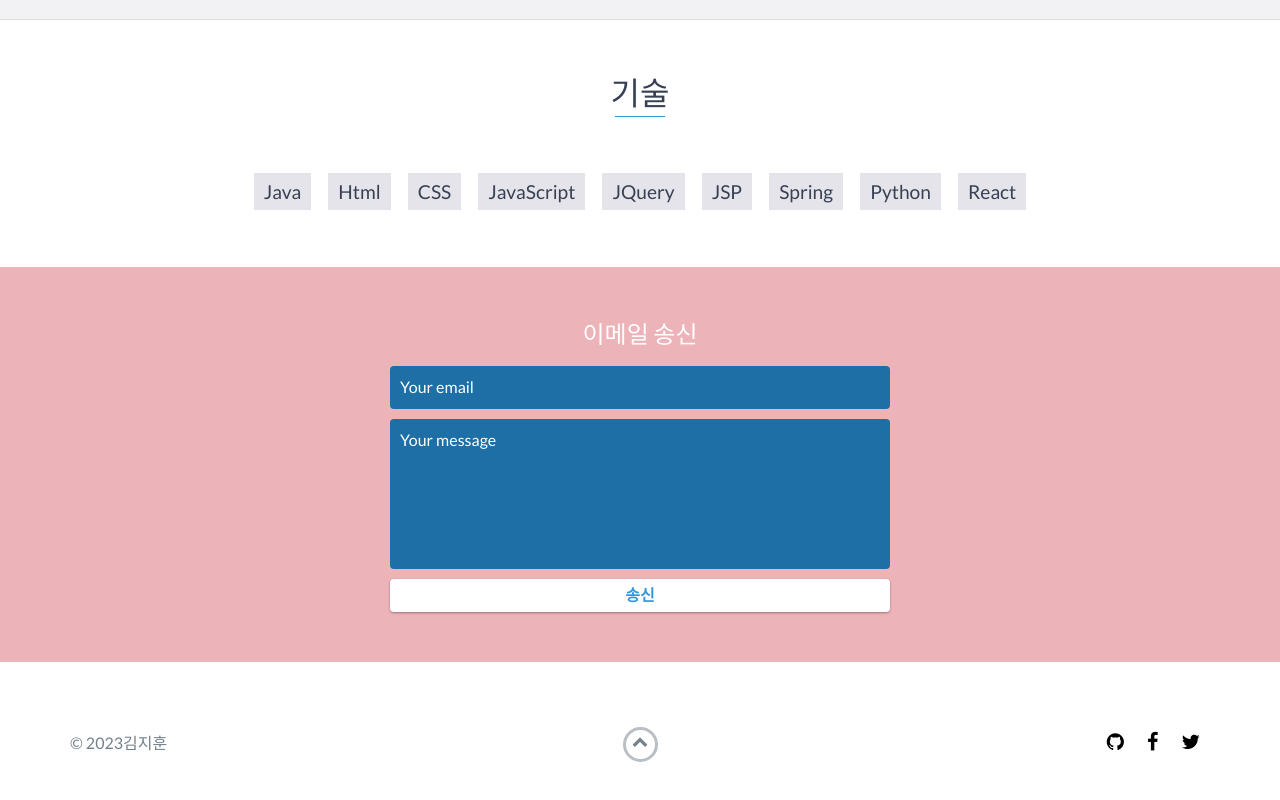
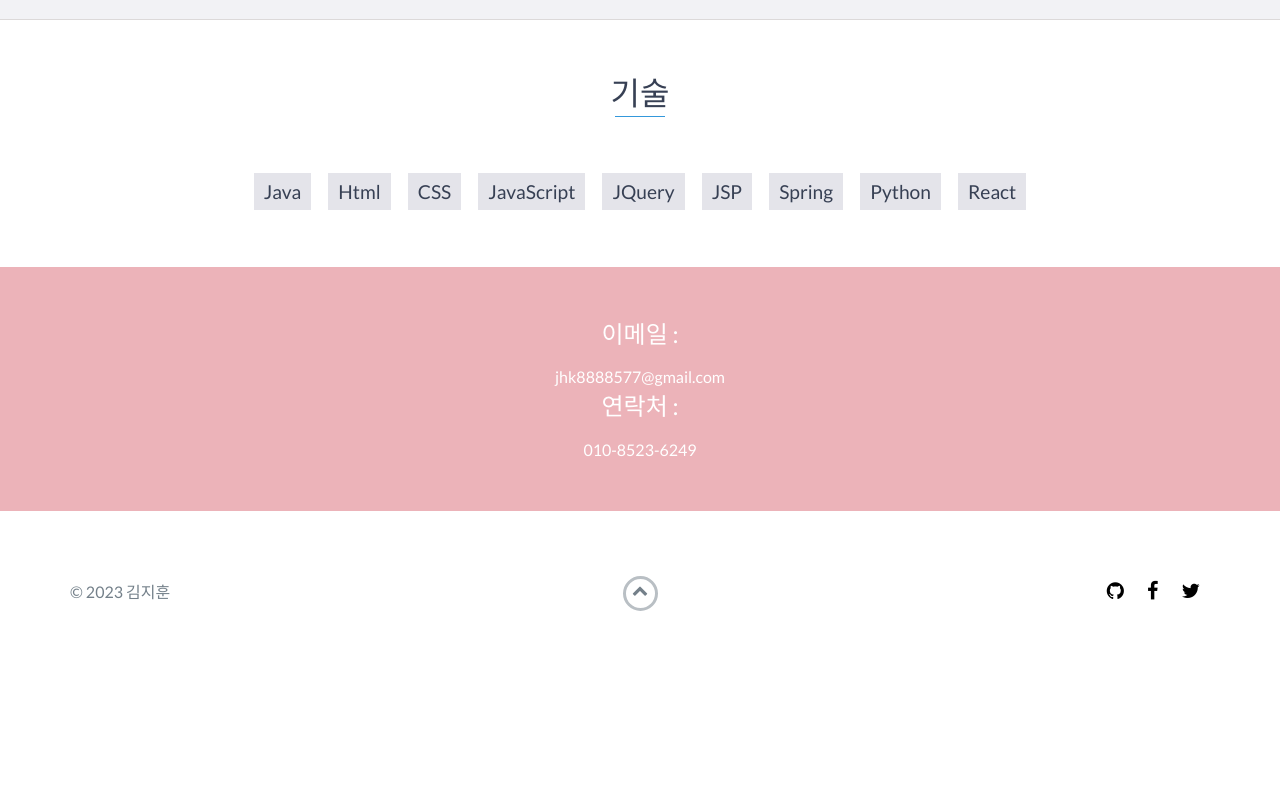
Before and after one commit to sawkekf/sawkekf.github.io, a website: page index.html in a window 1280 px wide. Shown: the part 2898-3698 px from the top of the page. After the commit the page ends 3563 px from the top, so only its background shows below. Drawn offline with nearby package versions, Linux system fonts and the light colour scheme.

Commit message:
Update index.html

```diff
--- a/index.html
+++ b/index.html
@@ -180,16 +180,8 @@
     <!-- End #skills -->
 
     <div id="contact">
-        <h2>이메일 송신</h2>
-        <div id="contact-form">
-            <form method="POST" action="https://formspree.io/tomnexon@naver.com">
-                <input type="hidden" name="_subject" value="Contact request from personal website" />
-                <input type="email" name="_replyto" placeholder="Your email" required>
-                <textarea name="message" placeholder="Your message" required></textarea>
-                <button type="submit">송신</button>
-            </form>
-        </div>
-        <!-- End #contact-form -->
+        <h2>이메일 : </h2><span style="color : white">jhk8888577@gmail.com</span>
+        <h2>연락처 : </h2><span style="color : white">010-8523-6249</span>
     </div>
     <!-- End #contact -->
 
@@ -198,7 +190,7 @@
             <div class="row">
                 <div class="col-sm-5 copyright">
                     <p>
-                        &copy; <span id="current-year">2023</span>김지훈
+                        &copy; <span id="current-year">2023 </span>김지훈
                     </p>
                 </div>
                 <div class="col-sm-2 top">
```
